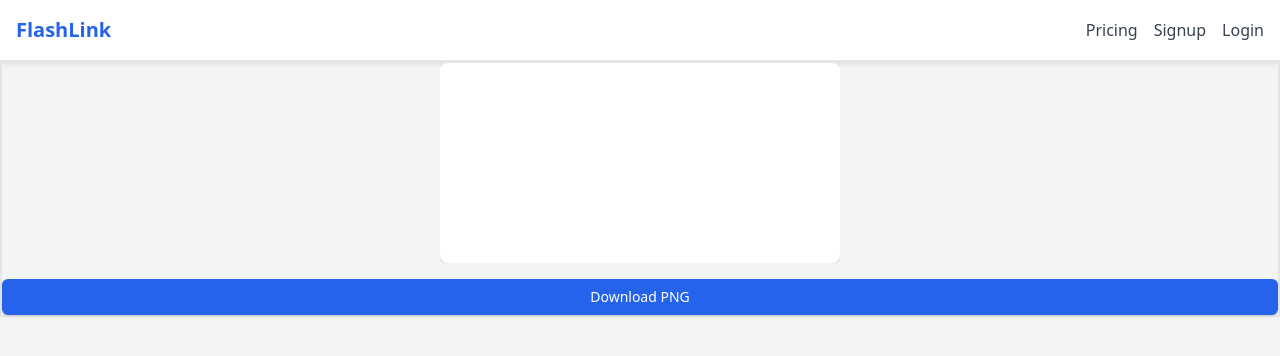
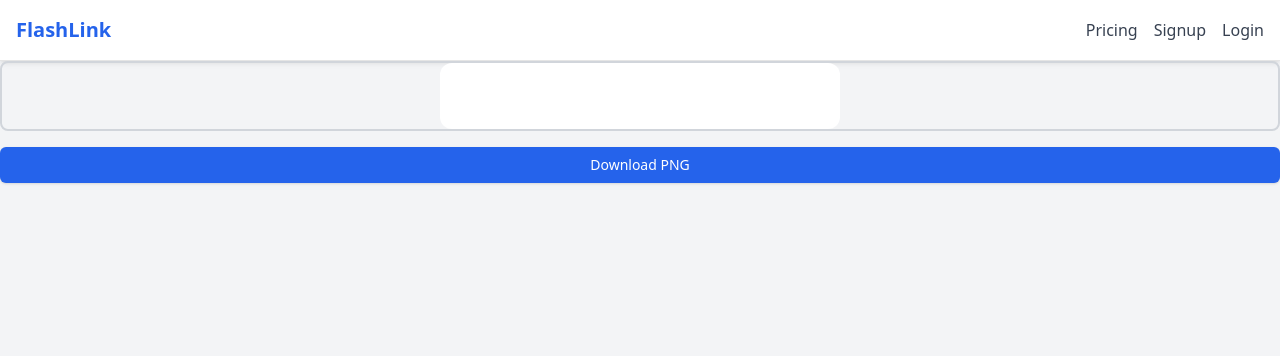
Before and after one commit to eathren/flashlink, a React (Vite) app: page /create-free/preview in a window 1280 px wide. Shown: the top 356 px of the page. Built offline with nearby package versions, Linux system fonts and the light colour scheme.

Commit message:
nice formatting for card

```diff
--- a/src/features/free/components/preview-card.tsx
+++ b/src/features/free/components/preview-card.tsx
@@ -26,13 +26,13 @@ const PreviewCard = () => {
 
   return (
     <>
-      <div className="p-0 m-0 border-2">
+      <div className="p-0 m-0 border-2 border-gray-300 rounded-lg">
         <div
           ref={cardRef}
-          className="w-full  max-w-[400px] h-[200px] rounded-None overflow-hidden mx-auto"
+          className="w-full max-w-[400px] max-h-[200px] overflow-hidden mx-auto"
         >
           <Card
-            className="h-full border-none w-full border-2 bg-white rounded-lg shadow-None flex"
+            className="h-full border-none w-full bg-white shadow-none flex"
             style={{
               backgroundColor: color,
             }}
@@ -67,9 +67,11 @@ const PreviewCard = () => {
             )}
           </Card>
         </div>
+      </div>
+      <div className="mt-2">
         <Button
           onClick={downloadCard}
-          className="w-full mt-4 bg-blue-600 text-white hover:bg-blue-700 transition-colors"
+          className="w-full mt-2 bg-blue-600 text-white hover:bg-blue-700 transition-colors"
         >
           Download PNG
         </Button>
```
